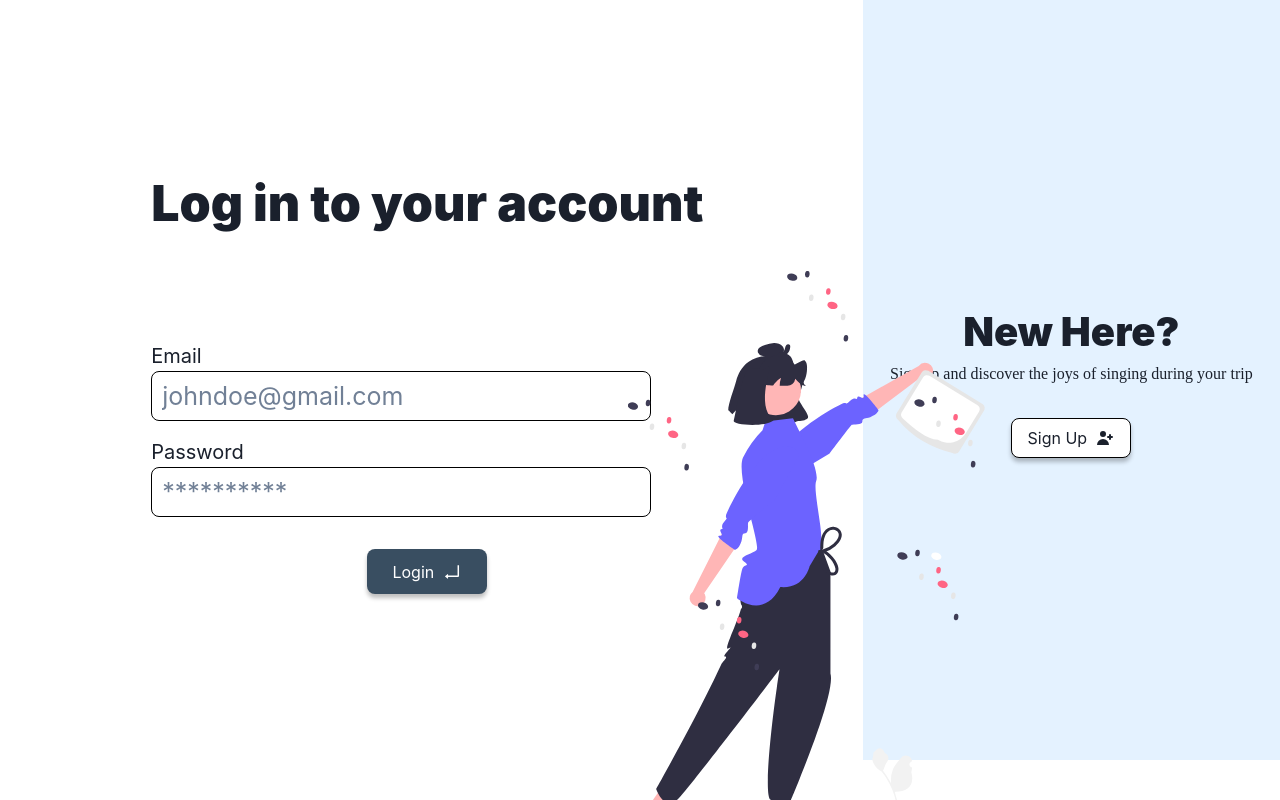
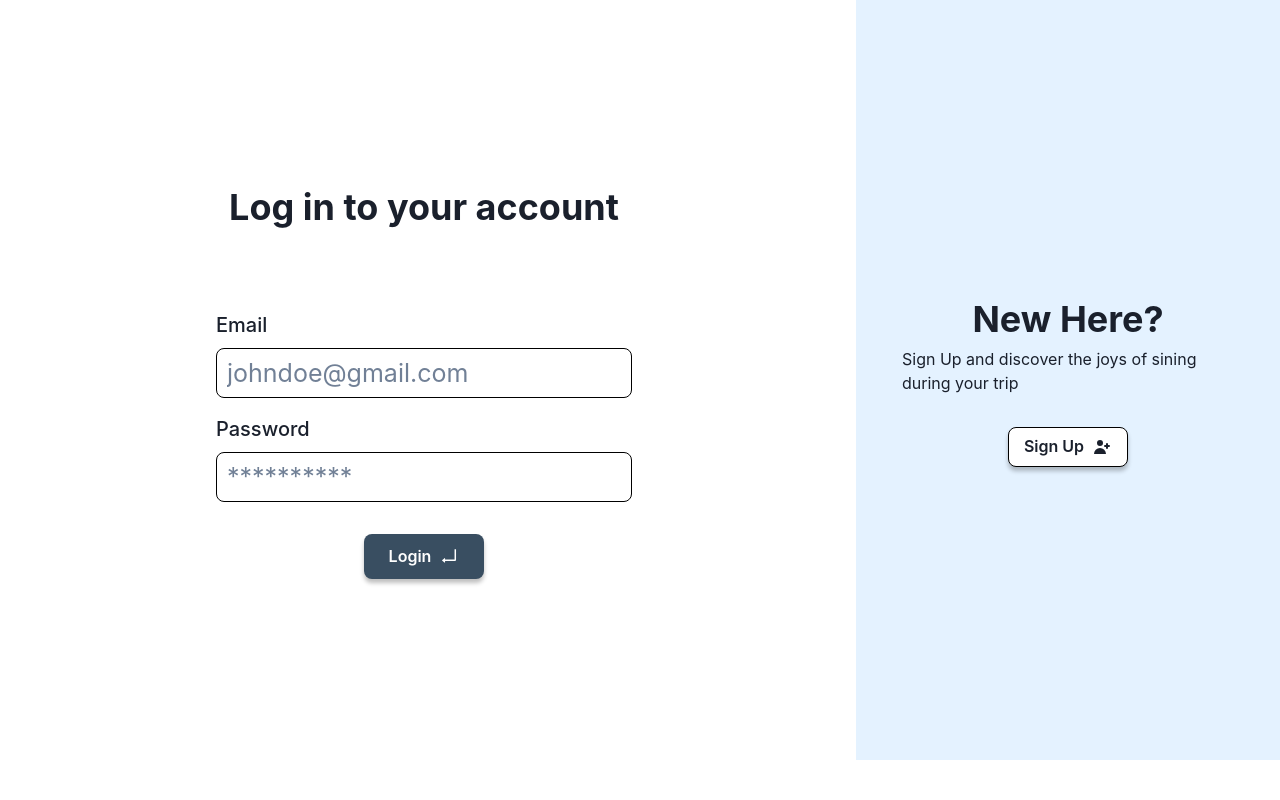
Before and after one commit to WildCodeSchool/2022-09-Orleans-CDA-Projet-KaraoCar, a React (Vite) app in the folder apps/frontend/web/: page /login in a window 1280 px wide. Built offline with nearby package versions, Linux system fonts and the light colour scheme.

Commit message:
chore(frontend): Login is reponsive

```diff
--- a/apps/frontend/web/src/main.tsx
+++ b/apps/frontend/web/src/main.tsx
@@ -8,8 +8,8 @@ import router from './routes';
 
 ReactDOM.createRoot(document.getElementById('root') as HTMLElement).render(
   <React.StrictMode>
-    <RouterProvider router={router} />
     <ChakraProvider theme={theme}>
+      <RouterProvider router={router} />
       <App />
     </ChakraProvider>
   </React.StrictMode>
--- a/apps/frontend/web/src/pages/Login.tsx
+++ b/apps/frontend/web/src/pages/Login.tsx
@@ -9,8 +9,6 @@ import {
   Stack,
   Text,
   Link,
-  Box,
-  Img,
 } from '@chakra-ui/react';
 import { useForm } from 'react-hook-form';
 import { AiOutlineEnter } from 'react-icons/ai';
@@ -50,15 +48,9 @@ const Login = () => {
       });
   };
   return (
-    <Stack minH={'95vh'} direction={{ base: 'column', md: 'row' }}>
-      <Flex p={10} flex={2} align={'center'} justify={'center'}>
-        <Stack spacing={20} w={'full'} maxW={'md'}>
-          <Heading
-            fontSize={'50px'}
-            marginBottom={'5rem'}
-            alignSelf={'center'}
-            fontWeight={900}
-          >
+    <Stack minH={'95vh'} direction={{ base: 'column', lg: 'row' }}>
+      <Flex flex={2} direction={'column'} justify={'center'} align={'center'}>
+        <Heading margin={'5px'} marginBottom={'5rem'}>
           Log in to your account
         </Heading>
         <form onSubmit={handleSubmit(onSubmit)}>
@@ -74,7 +66,7 @@ const Login = () => {
               backgroundColor={'#fff'}
               borderColor={'black'}
               height={'50px'}
-                width={'500px'}
+              maxWidth={{ base: '18rem', md: '24rem', lg: '40rem' }}
               fontSize={'25px'}
               type={'email'}
               value={email}
@@ -86,6 +78,8 @@ const Login = () => {
                 A valid email is required.
               </Text>
             )}
+
+
               <FormLabel fontSize={'20px'} marginTop={'1rem'}>
                 Password
               </FormLabel>
@@ -97,7 +91,7 @@ const Login = () => {
                 rounded={'8px'}
                 border={'1px solid #000000'}
                 height={'50px'}
-                width={'500px'}
+                maxWidth={{ base: '18rem', md: '24rem', lg: '40rem' }}
                 fontSize={'25px'}
                 type={'password'}
                 value={password}
@@ -109,6 +103,7 @@ const Login = () => {
                   Password is required.
                 </Text>
               )}
+
             <Stack spacing={6}>
               <Button
                 mt={4}
@@ -130,28 +125,20 @@ const Login = () => {
             </Stack>
           </FormControl>
         </form>
-        </Stack>
       </Flex>
-      <Box
-        position={'fixed'}
-        top={'70%'}
-        left={'63%'}
-        transform={'translate(-50%, -50%)'}
-      >
-        <Img src="/loginimage.svg" />
-      </Box>
       <Flex
         flex={1}
+        backgroundColor={'#E4F2FF'}
         direction={'column'}
         align={'center'}
         justify={'center'}
-        backgroundColor={'#E4F2FF'}
       >
-        <Heading fontSize={'40px'} alignSelf={'center'} fontWeight={900}>
-          New Here?
-        </Heading>
-        <Text alignSelf={'center'} fontFamily={'Lexend Deca'}>
-          Sign up and discover the joys of singing during your trip
+        <Heading padding={'5px'}>New Here?</Heading>
+        <Text
+          paddingLeft={'10px'}
+          maxW={{ base: '15rem', md: '26rem', lg: '22rem' }}
+        >
+          Sign Up and discover the joys of sining during your trip
         </Text>
         <Link href="/signup">
           <Button
```
Lines whose indentation alone changed are shown as unchanged.
